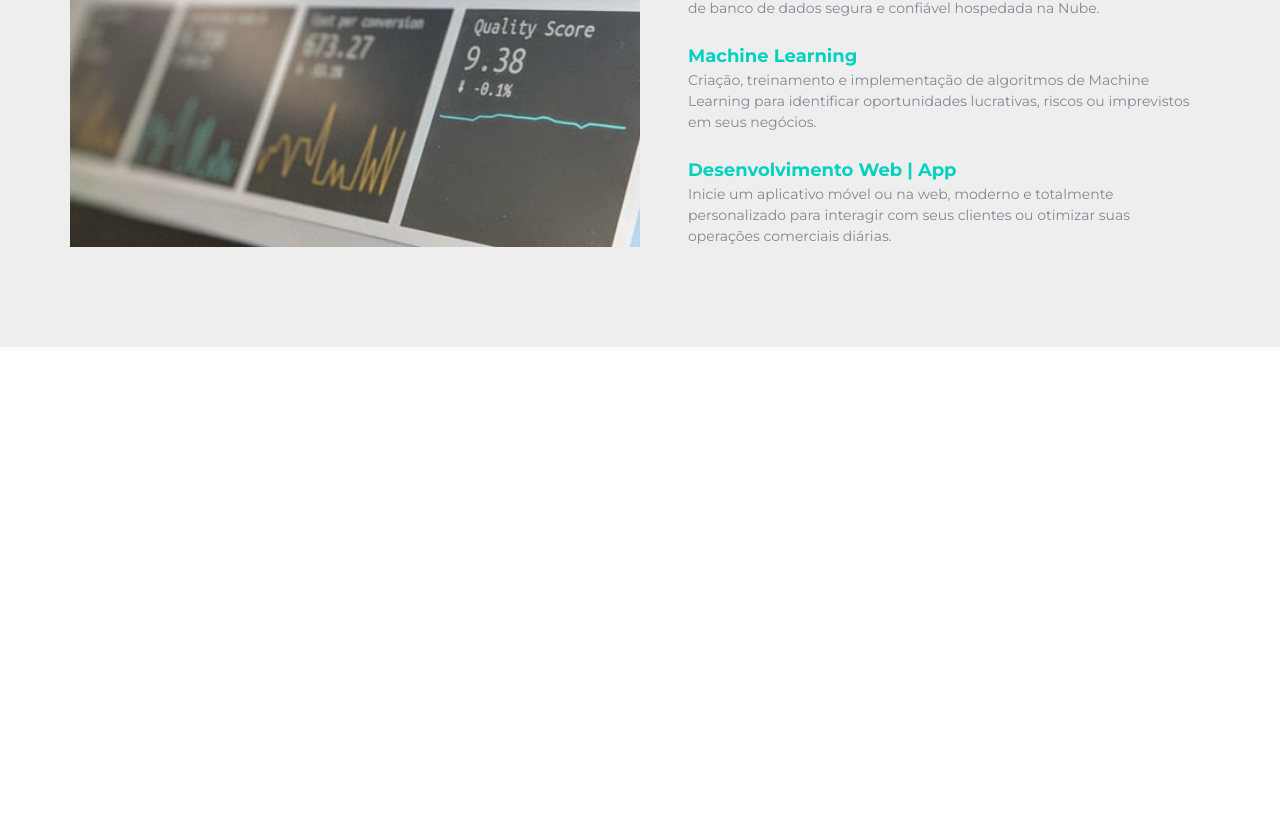
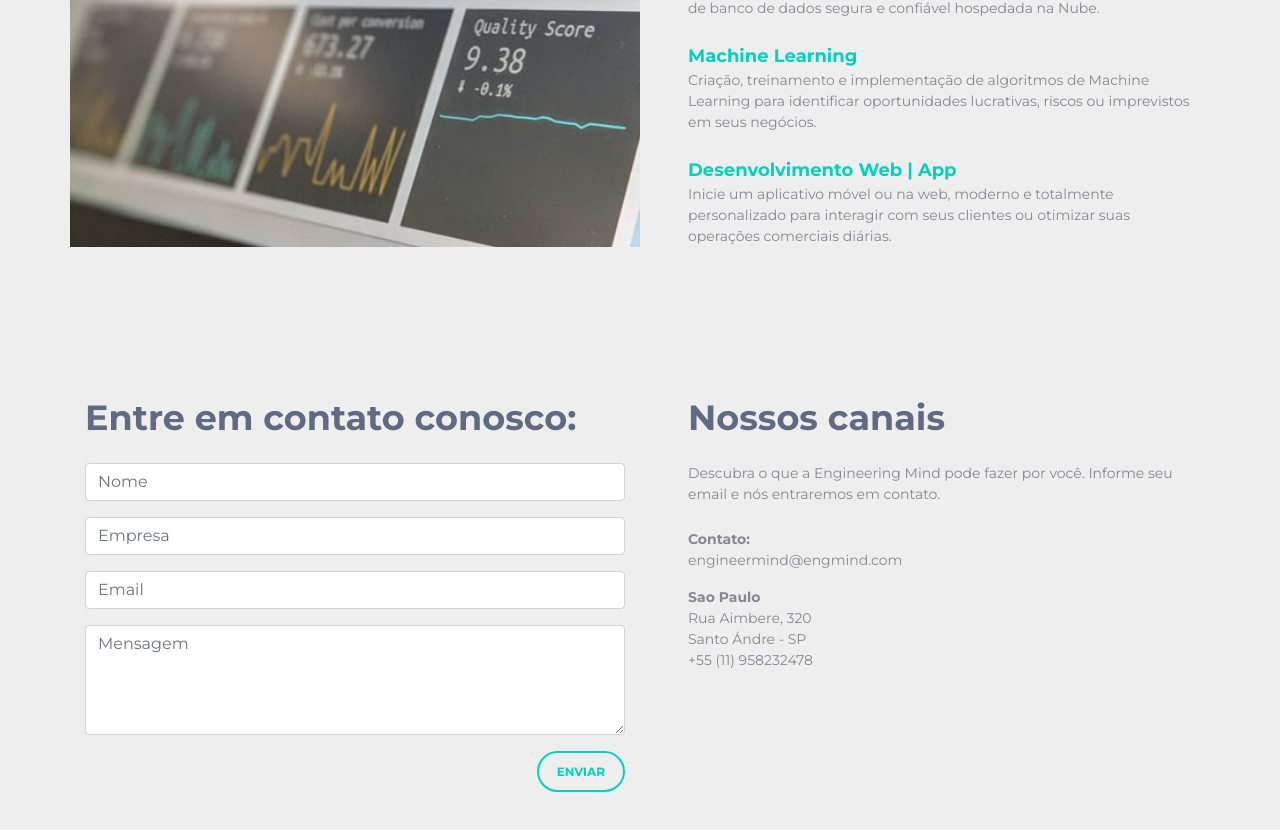
Before and after one commit to rodrigozambranavargas/zavr-app, a React (Create React App) app: page /indexPT in a window 1280 px wide. Shown: the part 1184-2014 px from the top of the page. Before the commit the page ends 1531 px from the top, so only its background shows below. Built offline with nearby package versions, Linux system fonts and the light colour scheme.

Commit message:
Footer modifications

```diff
--- a/src/assets/scss/paper-kit.scss
+++ b/src/assets/scss/paper-kit.scss
@@ -36,6 +36,7 @@
 
 // components
 @import "paper-kit/company";
+@import "paper-kit/footer";
 //@import "paper-kit/nucleo-icons";
 @import "paper-kit/social-buttons";
 //@import "paper-kit/tabs-navs";
--- /dev/null
+++ b/src/assets/scss/paper-kit/_footer.scss
@@ -0,0 +1,72 @@
+.section-footer {
+  background-color: #eeeeee;
+  background-position: center center;
+  background-size: cover;
+  min-height: 550px;
+  max-height: 900px;
+  overflow: hidden;
+  position: relative;
+  width: 100%;
+  z-index: 1;
+  padding-top: 50px;
+  padding-bottom: 50px;
+
+  &.section-footer-small {
+    min-height: 65vh !important;
+    max-height: 700px;
+  }
+  &.section-footer-xs {
+    min-height: 40vh !important;
+  }
+
+  .section-footer-image {
+    //position: absolute;
+    background-size: cover;
+    //background-position: center center;
+    //width: 100%;
+    //height: 100%;
+    //z-index: -1;
+  }
+
+  .content-center {
+    position: absolute;
+    top: 50%;
+    left: 50%;
+    z-index: 3;
+    -ms-transform: translate(-50%, -50%);
+    -webkit-transform: translate(-50%, -50%);
+    transform: translate(-50%, -50%);
+    text-align: center;
+    color: #b31818;
+    width: 100%;
+  }
+  .section-footer-title {
+    font-size: 42px; //3.5em;
+    font-weight: 550;
+    margin: 0;
+    color: #606a80;
+    //background: #3b3b38;
+  }
+
+  .section-footer-subtitle {
+    font-size: 14px; //2.5em;
+    font-weight: 500;
+    margin: 0;
+    color: #868695;
+  }
+
+  .section-footer-subtitle2 {
+    font-size: 35px; //3.5em;
+    font-weight: 550;
+    margin: 0;
+    color: #606a80;
+  }
+
+  .section-footer-color_title {
+    font-size: 18px; //2.5em;
+    font-weight: bold;
+    //font-weight: 500;
+    margin: 0;
+    color: #00d2be;
+  }
+}
--- a/src/components/ZavrPTDemoFooter.js
+++ /dev/null
@@ -1,48 +0,0 @@
-import React from "react";
-
-// reactstrap components
-import { Row, Container } from "reactstrap";
-
-function DemoFooter() {
-  return (
-    <footer className="footer footer-black footer-white">
-      <Container>
-        <Row>
-          <nav className="footer-nav">
-            <ul>
-              <li>
-                <a href="https://www.creative-tim.com?ref=pkr-footer" target="">
-                  Creative Tim
-                </a>
-              </li>
-              <li>
-                <a
-                  href="http://blog.creative-tim.com/?ref=pkr-footer"
-                  target=""
-                >
-                  Blog
-                </a>
-              </li>
-              <li>
-                <a
-                  href="https://www.creative-tim.com/license?ref=pkr-footer"
-                  target=""
-                >
-                  Licenses
-                </a>
-              </li>
-            </ul>
-          </nav>
-          <div className="credits ml-auto">
-            <span className="copyright">
-              © {new Date().getFullYear()}, made with{" "}
-              <i className="fa fa-heart heart" /> by Creative Tim
-            </span>
-          </div>
-        </Row>
-      </Container>
-    </footer>
-  );
-}
-
-export default DemoFooter;
--- /dev/null
+++ b/src/components/ZavrPTFooter.js
@@ -0,0 +1,107 @@
+import React from "react";
+
+// reactstrap components
+import { Row, Container, Col, Button } from "reactstrap";
+import Form from "react-bootstrap/Form";
+import { Link } from "react-scroll";
+
+function ZavarPTFooter() {
+  return (
+    <>
+      <div className="section-footer" id="ZavrPTFooter">
+        <Container>
+          <Row>
+            <Col className="text-center text-md-right pb-5">
+              <h1 className="section-footer-subtitle2  text-center text-md-left ">
+                Entre em contato conosco:
+              </h1>
+              <Form className="pt-4">
+                <Form.Group controlId="formBasicEmail">
+                  <Form.Control type="email" placeholder="Nome" />
+                </Form.Group>
+                <Form.Group controlId="formBasicEmail">
+                  <Form.Control type="email" placeholder="Empresa" />
+                </Form.Group>
+                <Form.Group controlId="formBasicEmail">
+                  <Form.Control type="email" placeholder="Email" />
+                </Form.Group>
+                <Form.Group controlId="formBasicEmail">
+                  <Form.Control as="textarea" rows="4" placeholder="Mensagem" />
+                </Form.Group>
+
+                <Button
+                  className="btn-round "
+                  color="info"
+                  outline
+                  variant="primary"
+                  type="submit"
+                >
+                  Enviar
+                </Button>
+              </Form>
+            </Col>
+            <Col className=" pl-md-5" lg="6" md="12">
+              <h1 className="section-footer-subtitle2 text-center text-md-left ">
+                Nossos canais
+              </h1>
+
+              <br />
+              <p className="section-footer-subtitle text-center text-md-left mb-4">
+                Descubra o que a Engineering Mind pode fazer por você. Informe
+                seu email e nós entraremos em contato.
+              </p>
+              <p
+                className="section-footer-subtitle text-md-left text-center"
+                style={{
+                  //fontStyle: "italic",
+                  fontWeight: "bold",
+                  //textDecorationLine: "underline"
+                }}
+              >
+                Contato:
+              </p>
+              <p
+                className="section-footer-subtitle mb-3 text-md-left text-center"
+                style={
+                  {
+                    //fontStyle: "italic",
+                    //fontWeight: "bold",
+                    //textDecorationLine: "underline"
+                  }
+                }
+              >
+                engineermind@engmind.com
+              </p>
+              <p
+                className="section-footer-subtitle text-md-left text-center"
+                style={{
+                  //fontStyle: "italic",
+                  fontWeight: "bold",
+                  //textDecorationLine: "underline"
+                }}
+              >
+                Sao Paulo
+              </p>
+              <p
+                className="section-footer-subtitle text-md-left text-center"
+                style={
+                  {
+                    //fontStyle: "italic",
+                    //fontWeight: "bold",
+                    //textDecorationLine: "underline"
+                  }
+                }
+              >
+                Rua Aimbere, 320 <br></br>
+                Santo Ándre - SP <br></br>
+                +55 (11) 958232478
+              </p>
+            </Col>
+          </Row>
+        </Container>
+      </div>
+    </>
+  );
+}
+
+export default ZavarPTFooter;
--- a/src/components/ZavrPTIndexNavbar.js
+++ b/src/components/ZavrPTIndexNavbar.js
@@ -88,7 +88,7 @@ function IndexNavbar() {
           isOpen={navbarCollapse}
         >
           <Nav navbar>
-            {/*    <NavItem>
+            <NavItem>
               <Link
                 className="nav-link"
                 activeClass="active"
@@ -104,9 +104,9 @@ function IndexNavbar() {
                 title="Eng|Mind"
                 onClick={toggleNavbarCollapse}
               >
-                ABOUT US
+                Home
               </Link>
-            </NavItem> */}
+            </NavItem>
 
             {/*        <NavItem>
               <Link
@@ -127,14 +127,14 @@ function IndexNavbar() {
               </Link>
             </NavItem> */}
 
-            {/*     <NavItem>
+            <NavItem>
               <Link
                 className="nav-link"
                 activeClass="active"
-                to="ZavrPTContactUs"
+                to="ZavrPTFooter"
                 spy={true}
                 smooth={true}
-                offset={-70}
+                offset={-50}
                 duration={700}
                 data-placement="bottom"
                 href=""
@@ -144,11 +144,11 @@ function IndexNavbar() {
               >
                 CONTATO
               </Link>
-            </NavItem> */}
+            </NavItem>
 
             <NavItem>
               <NavLink
-                href="/Login"
+                href="https://rodrigozambranavargas.github.io/RZV/"
                 target="_blank"
                 onClick={toggleNavbarCollapse}
               >
--- a/src/views/ZavrPTIndex.js
+++ b/src/views/ZavrPTIndex.js
@@ -5,7 +5,7 @@ import React from "react";
 // core components
 import ZavrPTIndexNavbar from "components/ZavrPTIndexNavbar";
 import ZavrPTIndexHeader from "components/ZavrPTIndexHeader.js";
-import ZavrPTDemoFooter from "components/ZavrPTDemoFooter.js";
+import ZavrPTFooter from "components/ZavrPTFooter.js";
 
 // index sections
 import ZavrPTCompany from "components/ZavrPTCompany.js";
@@ -26,6 +26,7 @@ function Index() {
       <ZavrPTIndexNavbar />
       <ZavrPTIndexHeader />
       <ZavrPTCompany />
+      <ZavrPTFooter />
       {/*  <ZavrPTMiddleSection />
       <ZavrPTContactUs /> */}
     </>
```
